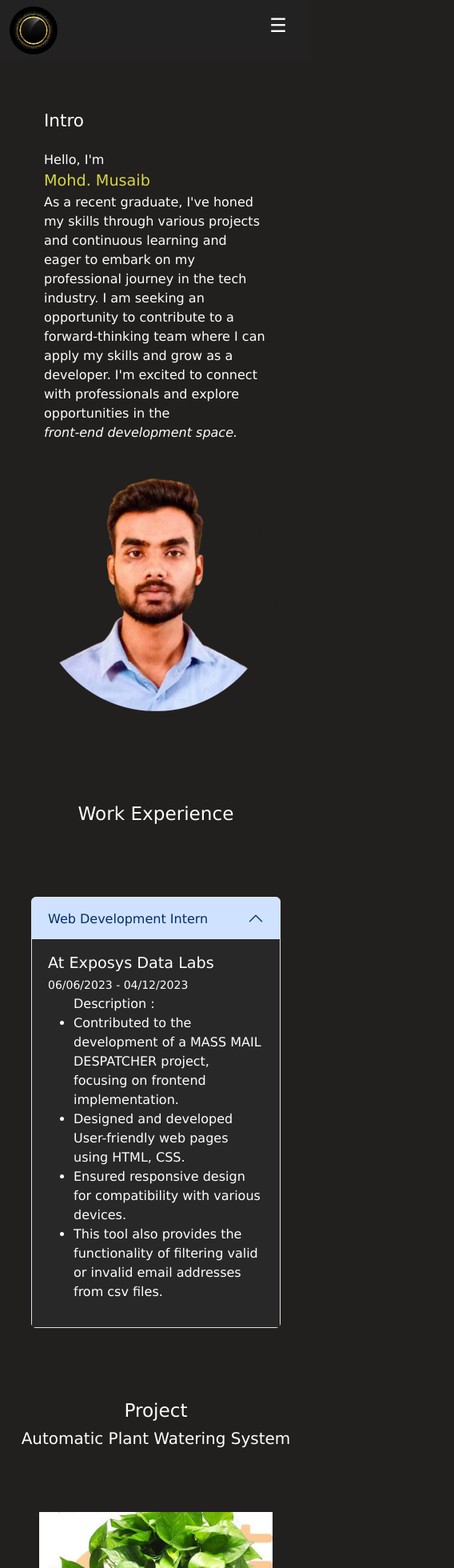
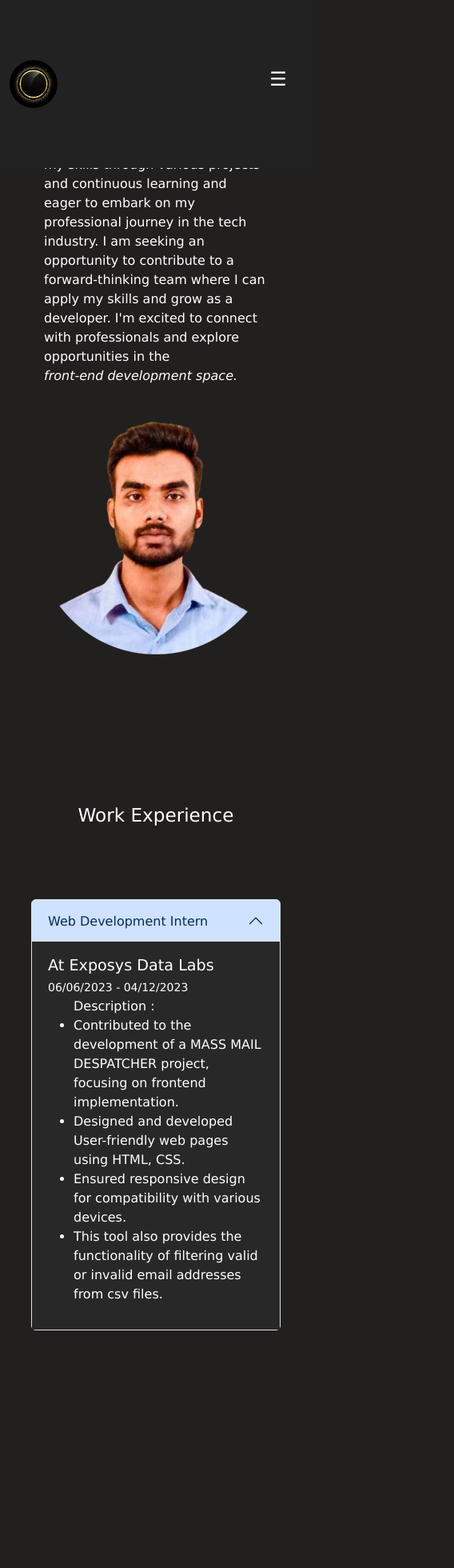
Before and after one commit to muhammadmusaib/myportfolio, a React (Create React App) app: page / in a window 390 px wide. Shown: the top 1960 px of the page at 80% size, 568 px wide, since content can reach past the window. Built offline with nearby package versions, Linux system fonts and the light colour scheme.

Commit message:
New functionality added.

```diff
--- a/src/components/Contact.css
+++ b/src/components/Contact.css
@@ -49,3 +49,26 @@
     margin: 0 0.75rem;
     border-radius: 26rem;
   }
+  @media (max-width: 768px) {
+    .Contactform , input{
+      justify-content: center;
+      display: flow-root;
+      margin-right: 26px;
+    margin-bottom: 40px;
+    }
+    .submitbtn{
+      margin: 12px;
+      margin-left: 24px;
+    }
+    .link{
+      display: inline;
+      /* justify-content: center; */
+      /* border-radius: 26rem; */
+      margin-top: 25px;
+      /* margin-left: 10px; */
+    }
+    .contactDesc{
+      text-align: justify;
+    }
+
+  }
--- a/src/components/Footer.css
+++ b/src/components/Footer.css
@@ -9,3 +9,11 @@
     font-size: small;
     padding: 1rem;
   }
+  @media (max-width: 768px) {
+    .footer{
+      height: 4rem;
+      display: flex;
+      text-align: center;
+    }
+
+  }
--- a/src/components/Intro.css
+++ b/src/components/Intro.css
@@ -2,7 +2,7 @@
   display: flex;
   flex-wrap: wrap;
   justify-content: space-around;
-  margin-top: 20%;
+  margin-top: 10%;
   margin-bottom: 95px;
   padding: 20px 10%;
 }
@@ -61,4 +61,7 @@
   .leftSection {
     font-size: 1.2rem;
   }
+  .leftSection , span {
+    text-align: left;
+  }
 }
--- a/src/components/Intro.js
+++ b/src/components/Intro.js
@@ -7,7 +7,7 @@ const Intro = () => {
     <div>
       <section className="firstSection" id="intro">
         <div className="leftSection">
-          <h4 className="my-4 italic">Intro</h4>
+          <h4 className="my-2 italic">Intro</h4>
           Hello, I'm <br />
           <span style={{ color: "rgb(214, 214, 69)" }}>
             <big>Mohd. Musaib</big>
--- a/src/components/Navbar.css
+++ b/src/components/Navbar.css
@@ -64,6 +64,7 @@
 @media (max-width: 768px) {
   .navbar-collapse {
     display: none;
+
   }
 
   .navbar-collapse.show {
@@ -78,4 +79,7 @@
   .nav-link {
     margin: 10px 0;
   }
+  .container-fluid{
+    height: 23vh;
+  }
 }
--- a/src/components/Project.css
+++ b/src/components/Project.css
@@ -27,10 +27,12 @@
 @media (max-width: 768px) {
   .Projectfirstsection {
     flex-direction: column-reverse;
+    margin-top: 32px;
+    margin-bottom: 28px;
   }
   .ProjectleftSection {
     margin-top: 25px;
-    margin-left: 0;
+    margin-left: 11px;
     padding: 0 10%;
     p {
       display: block;
@@ -43,7 +45,14 @@
     }
   }
   .ProjectrightSection {
-    margin-left: 0;
+    margin-left: 16px;
     padding: 0 10%;
+    height: 55vh;
+    width: 64vh;
   }
+  #projectName{
+    text-align: center;
+    margin-top: 20px;
+  }
+
 }
--- a/src/components/Project.js
+++ b/src/components/Project.js
@@ -7,7 +7,7 @@ const Project = () => {
     <div className="container" id="project">
       <h3 style={{ display: "flex", justifyContent: "center" }}>Project</h3>
       <h5>
-        <span style={{ display: "flex", justifyContent: "center" }}>
+        <span style={{ display: "flex", justifyContent: "center" }} id="projectName">
           Automatic Plant Watering System
         </span>
       </h5>
--- a/src/components/Work.css
+++ b/src/components/Work.css
@@ -1,6 +1,6 @@
 .work-container {
-  /* margin-top: 20vh; */
-  /* margin-bottom: 60vh; */
+  margin-top: 20vh;
+  margin-bottom: 60vh;
   padding: 0px 10%;
 }
 #accordionExample {
@@ -16,3 +16,9 @@
   background-color: rgb(40, 40, 40);
   color: white;
 }
+@media (max-width: 768px) {
+  .work-container {
+    margin-bottom: 36vh;
+    padding: 0px 10%;
+  }
+}
```
